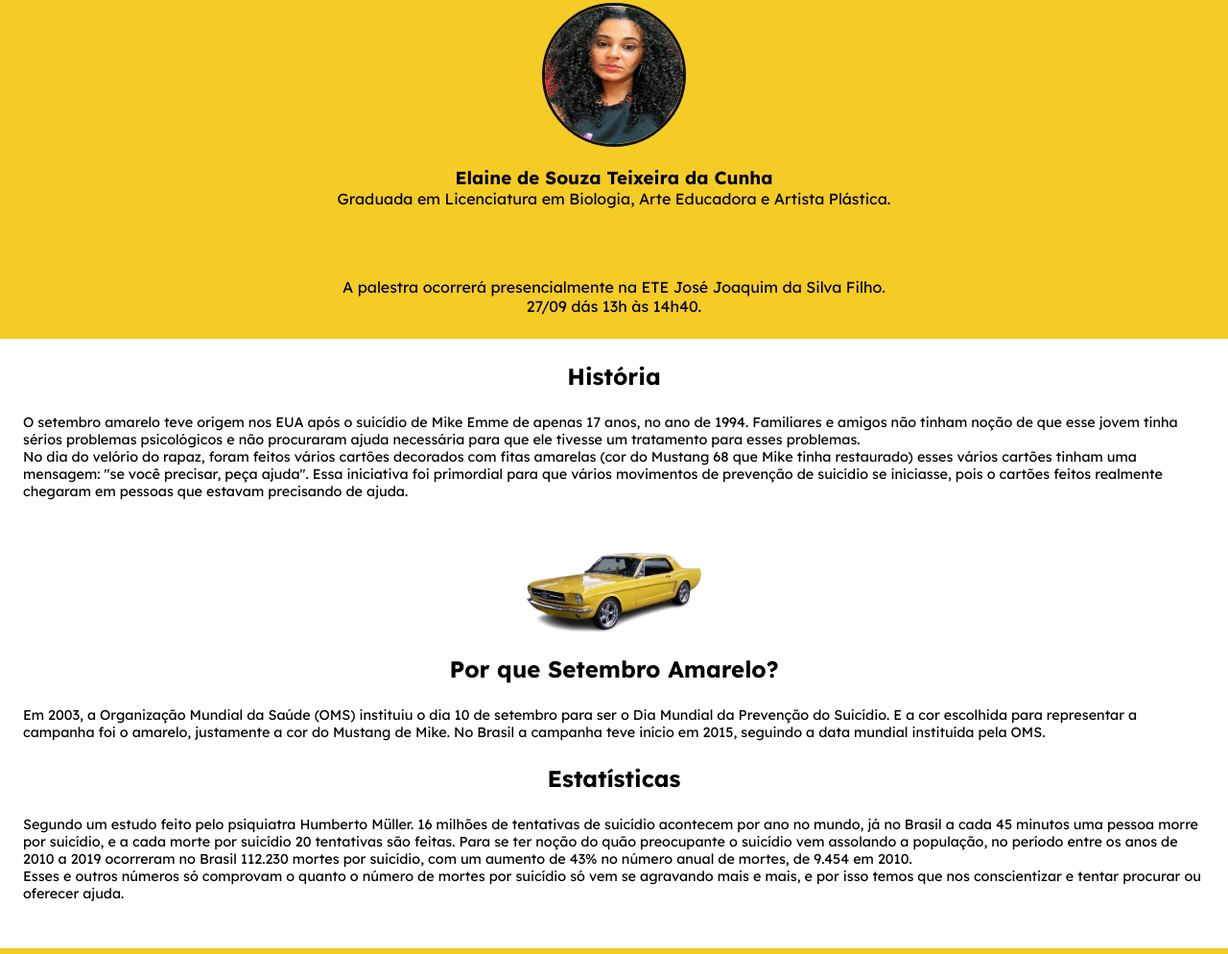
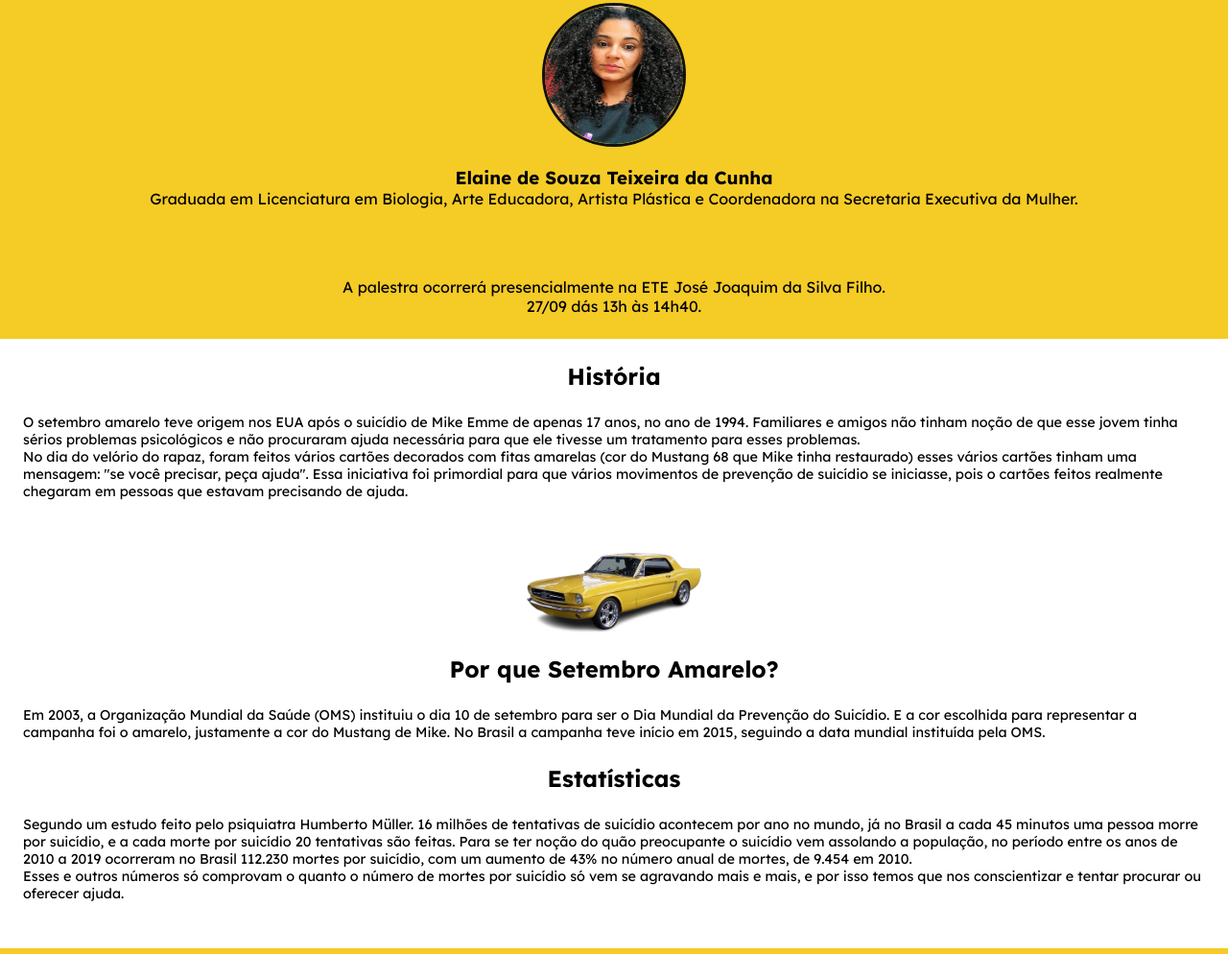
Before and after one commit to micaelsantiago/setembro_amarelo, a plain HTML site: page index.html in a window 1280 px wide. Shown: the part 1457-2451 px from the top of the page at 96% size. Drawn offline with Linux system fonts and the light colour scheme.

Commit message:
Update index.html

```diff
--- a/index.html
+++ b/index.html
@@ -84,7 +84,7 @@
           <img src="assets/images/palestrante2.jpeg" alt="">
           <div class="palestrante_descricao">
             <h3>Elaine de Souza Teixeira da Cunha</h3>
-            <span>Graduada em Licenciatura em Biologia, Arte Educadora e Artista Plástica.</span>
+            <span>Graduada em Licenciatura em Biologia, Arte Educadora, Artista Plástica e Coordenadora na Secretaria Executiva da Mulher.</span>
           </div>
         </div>
       </div>
```
